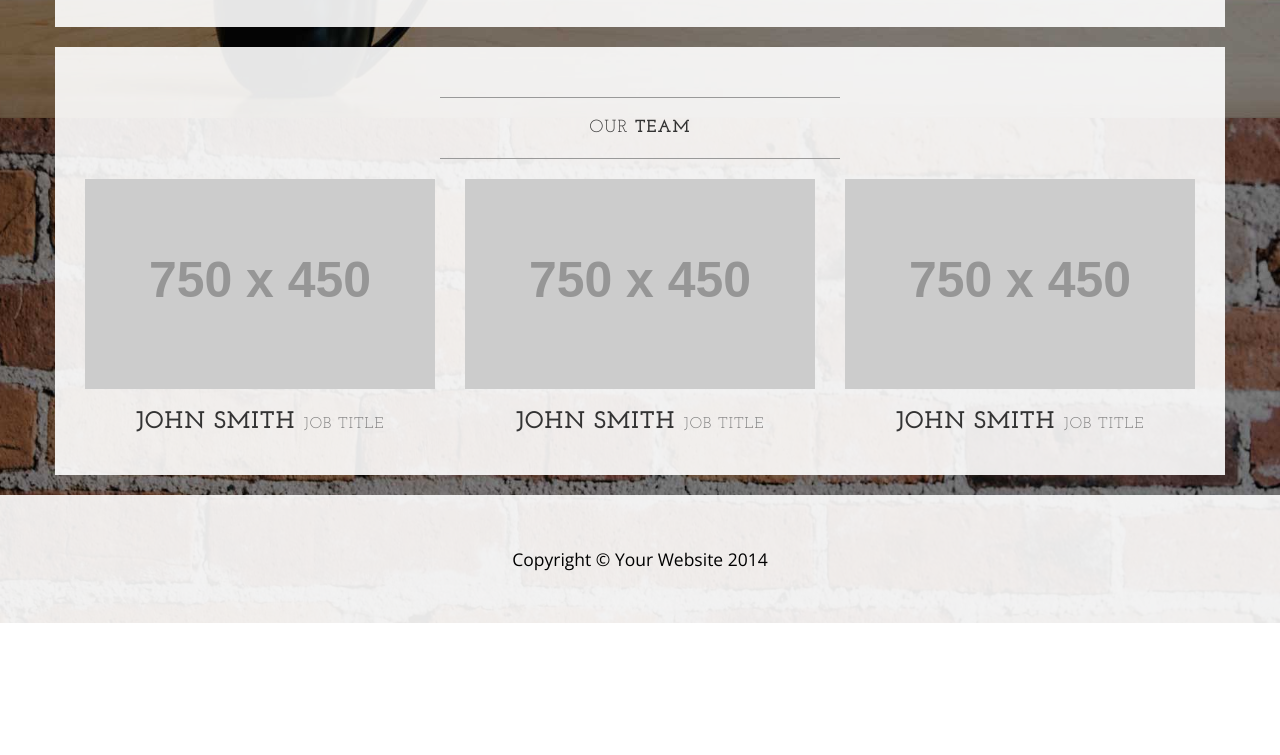
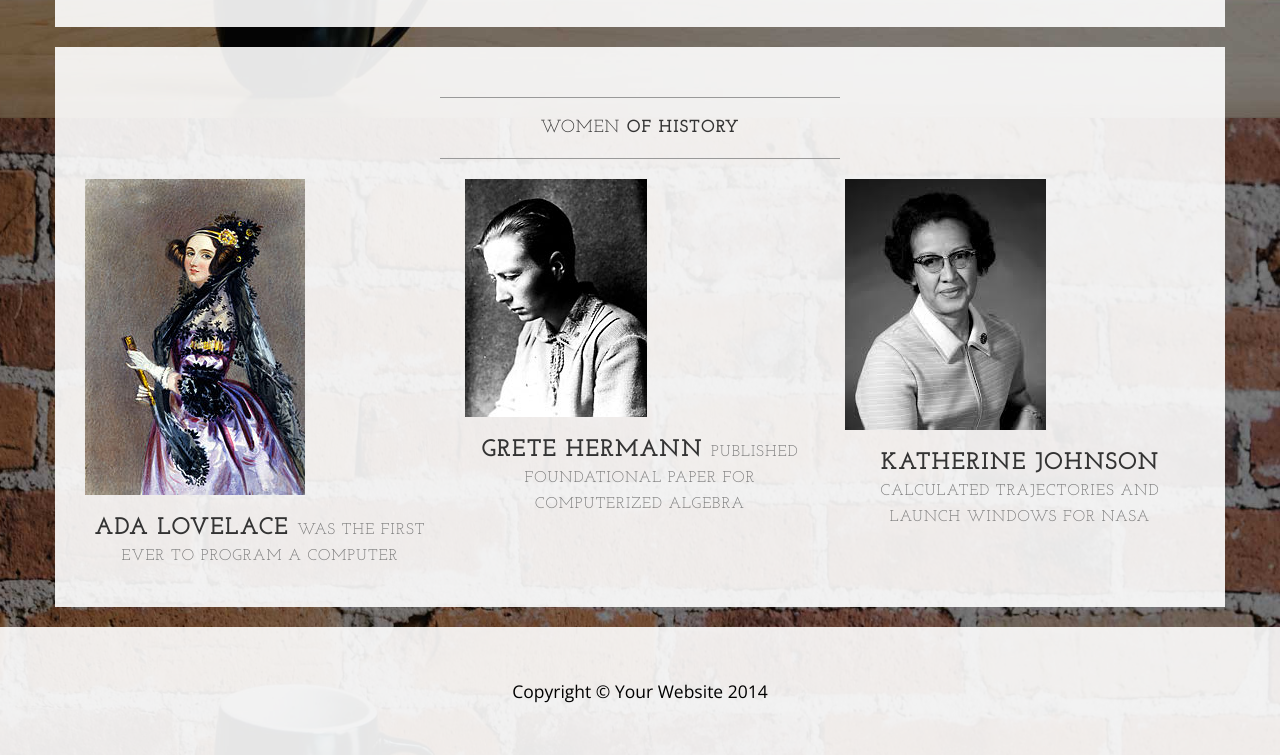
Before and after one commit to dionnesmith/dionnesmith.github.io, a plain HTML site: page about.html in a window 1280 px wide. Shown: the part 682-1437 px from the top of the page. Before the commit the page ends 1305 px from the top, so only its background shows below. Drawn offline with nearby package versions, Linux system fonts and the light colour scheme; placeholder pictures from the web are drawn by us.

Commit message:
added pics

```diff
--- a/about.html
+++ b/about.html
@@ -98,27 +98,27 @@
             <div class="box">
                 <div class="col-lg-12">
                     <hr>
-                    <h2 class="intro-text text-center">Our
-                        <strong>Team</strong>
+                    <h2 class="intro-text text-center">Women
+                        <strong>Of History</strong>
                     </h2>
                     <hr>
                 </div>
                 <div class="col-sm-4 text-center">
-                    <img class="img-responsive" src="http://placehold.it/750x450" alt="">
-                    <h3>John Smith
-                        <small>Job Title</small>
+                    <img class="img-responsive" src="img/ada.jpg" alt="">
+                    <h3>Ada Lovelace
+                        <small>Was the first ever to program a computer </small>
                     </h3>
                 </div>
                 <div class="col-sm-4 text-center">
-                    <img class="img-responsive" src="http://placehold.it/750x450" alt="">
-                    <h3>John Smith
-                        <small>Job Title</small>
+                    <img class="img-responsive" src="img/Grete_Hermann.jpg" alt="">
+                    <h3>Grete Hermann
+                        <small>Published foundational paper for computerized algebra</small>
                     </h3>
                 </div>
                 <div class="col-sm-4 text-center">
-                    <img class="img-responsive" src="http://placehold.it/750x450" alt="">
-                    <h3>John Smith
-                        <small>Job Title</small>
+                    <img class="img-responsive" src="img/kat.jpg" alt="">
+                    <h3>Katherine Johnson
+                        <small>Calculated trajectories and launch windows for NASA</small>
                     </h3>
                 </div>
                 <div class="clearfix"></div>
```
Also changed, not shown: index.html (+2 -2 lines), img/Grete_Hermann.jpg (added), img/ada.jpg (added), img/kat.jpg (added).
